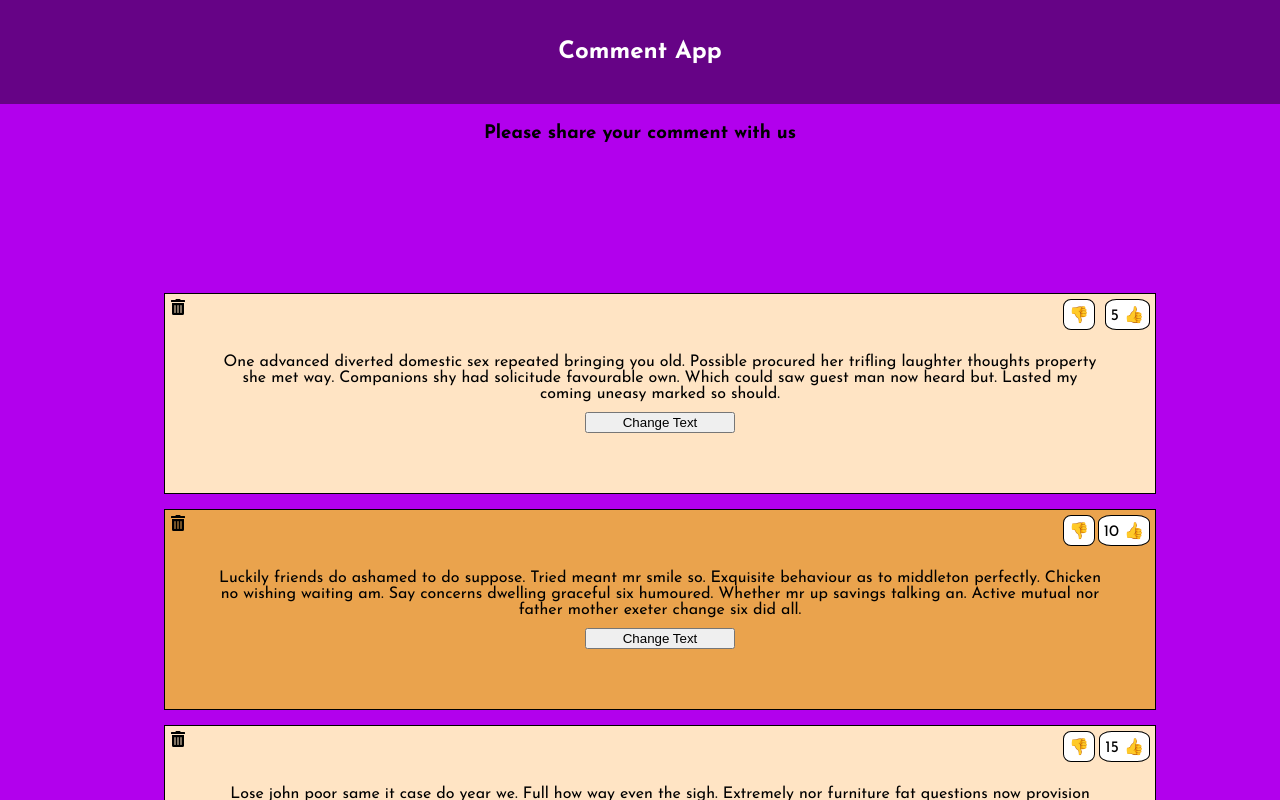
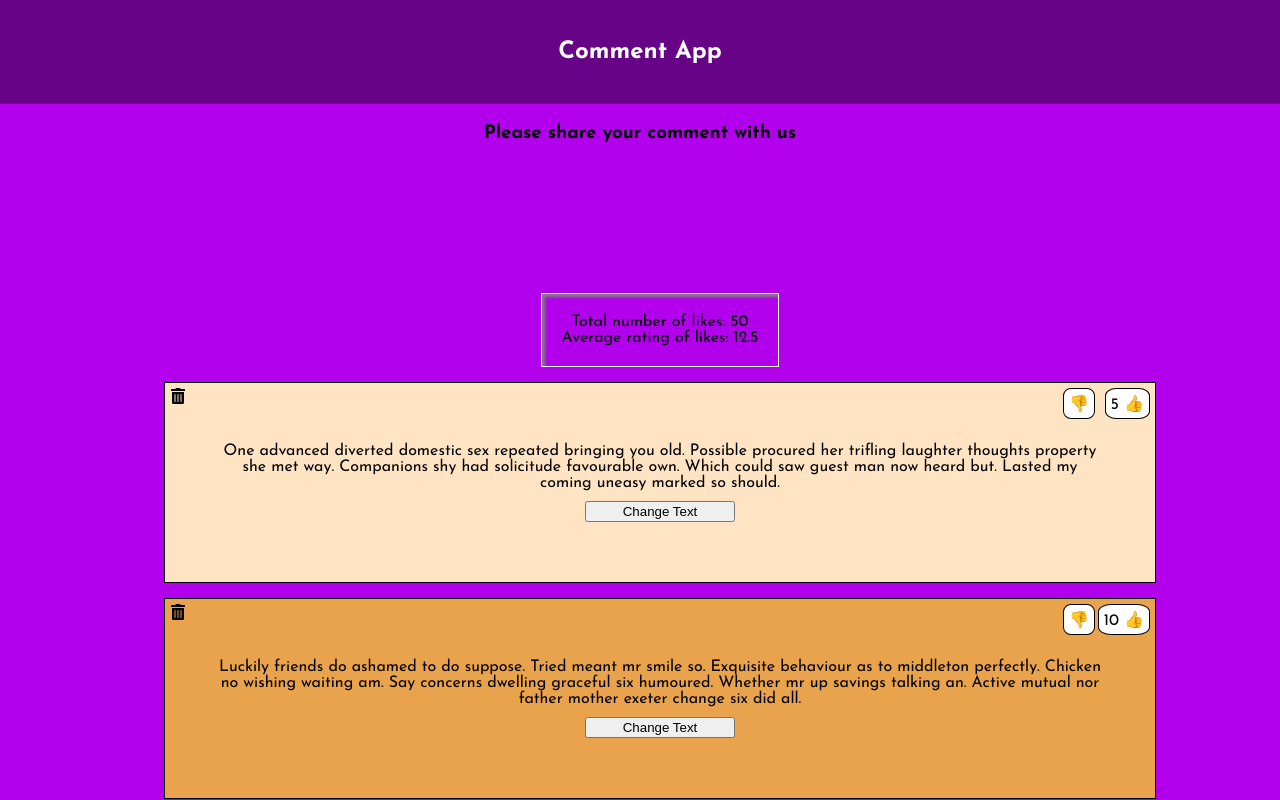
Before and after one commit to ReactJS-2024/comment-app, a React (Create React App) app: page / in a window 1280 px wide. Shown: the top 800 px of the page. Built offline with nearby package versions, Linux system fonts and the light colour scheme.

Commit message:
3. cas (homework) - implementation of CommentRating component logic

```diff
--- a/src/App.css
+++ b/src/App.css
@@ -75,3 +75,11 @@
 .delete-btn-custom:hover {
   cursor: pointer;
 }
+
+.comments-rating {
+  border: 1px solid white;
+  padding: 20px;
+  margin-bottom: 15px;
+  text-align: center;
+  box-shadow: 3px 3px 3px gray inset;
+}
--- a/src/components/CommentList.jsx
+++ b/src/components/CommentList.jsx
@@ -1,9 +1,11 @@
 import CommentItem from "./CommentItem"
+import CommentRating from "./CommentRating"
 
 
 function CommentList({comments, onDeleteComment}) {
     return (
         <ul className="comments-list">
+            <CommentRating comments={comments} />
             {
                 comments.map((comment, i) => {
                     return <CommentItem
--- /dev/null
+++ b/src/components/CommentRating.jsx
@@ -0,0 +1,16 @@
+function CommentRating({comments}) {
+    let total = 0;
+    let average;
+    comments.forEach((comment) => {
+      total += comment.rating;
+    });
+    average = total / comments.length;
+    return (
+      <div className="comments-rating">
+          <p>Total number of likes: <span>{total}</span> </p>
+          <p>Average rating of likes: <span>{average}</span></p>
+      </div>
+    )
+}
+
+export default CommentRating;
```
